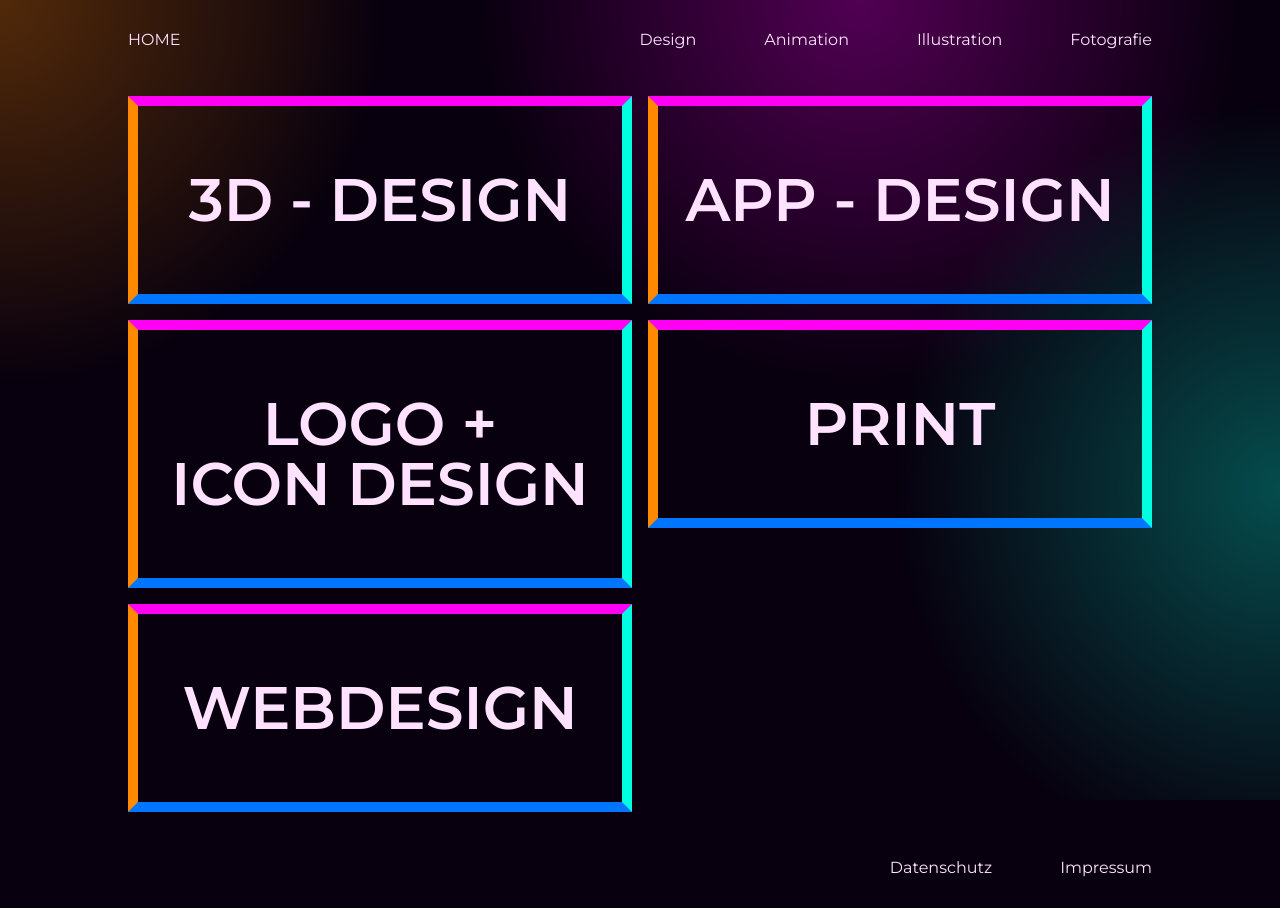
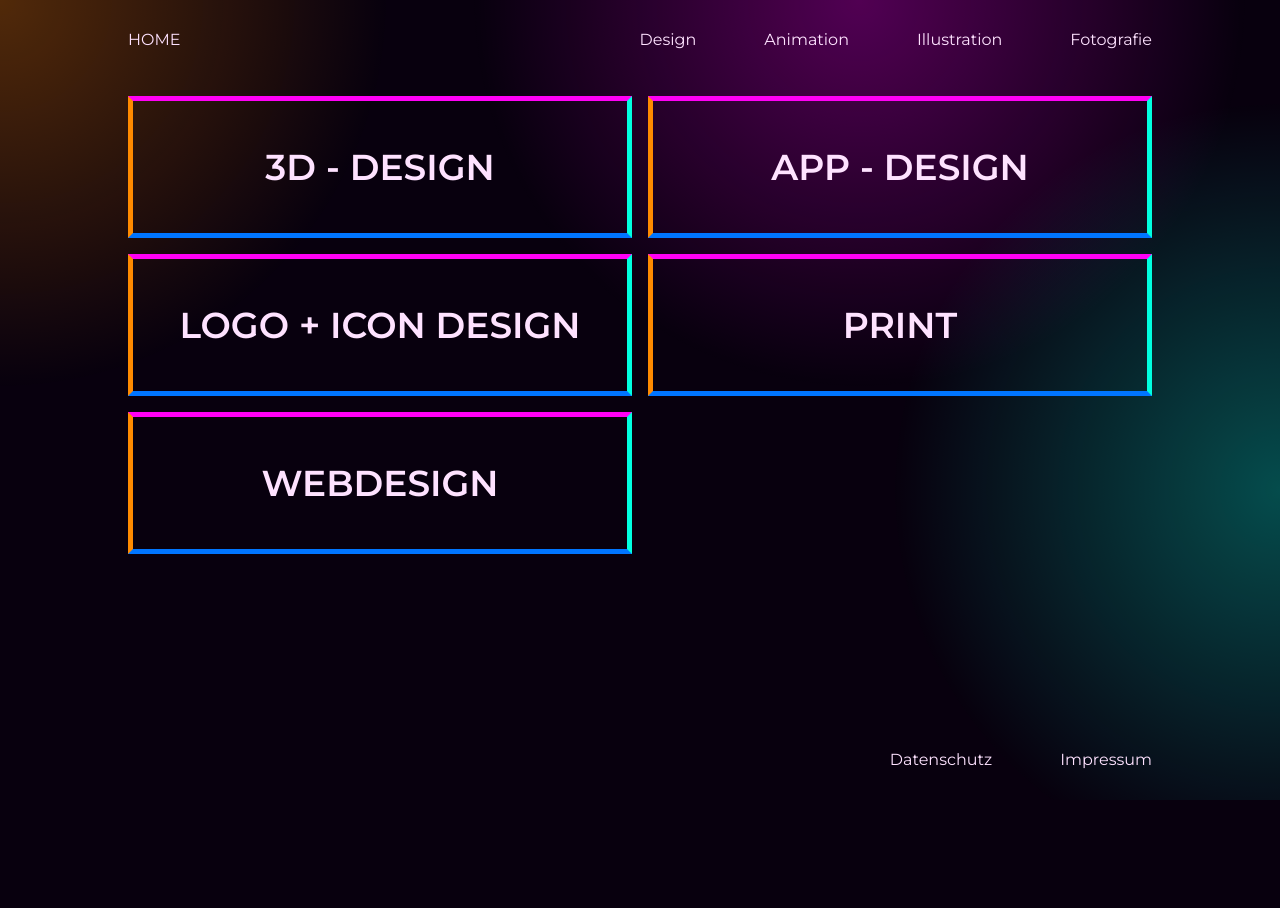
Before and after one commit to justDabuK/lilia-gilevich, an Astro site: page /design in a window 1280 px wide. After the commit the page ends 800 px from the top, so only its background shows below. Built offline with nearby package versions, Linux system fonts and the light colour scheme; Astro itself is replaced by a stand-in of ours.

Commit message:
feat: add medium mode

```diff
--- a/src/components/CategoryList.astro
+++ b/src/components/CategoryList.astro
@@ -24,16 +24,23 @@ const { categoryList, size } = Astro.props;
         gap: var(--size-16);
 
         li a {
+            --border-size: 10px;
             display: block;
             font-weight: 600;
             font-size: var(--font-size-60);
             padding: var(--size-64) 0;
-            border-top: 10px solid #FF00F5;
-            border-right: 10px solid var(--accent-color-500);
-            border-bottom: 10px solid #0075FF;
-            border-left: 10px solid #FF8A00;
+            border-top: var(--border-size) solid #FF00F5;
+            border-right: var(--border-size) solid var(--accent-color-500);
+            border-bottom: var(--border-size) solid #0075FF;
+            border-left: var(--border-size) solid #FF8A00;
             text-align: center;
             transition: background-color 300ms ease-in-out;
+
+            &.medium {
+                --border-size: 5px;
+                font-size: var(--font-size-36);
+                padding: var(--size-48) 0;
+            }
 
             &:hover {
                 background-color: oklch(89.57% 0.16288831736553747 179.6632178677616 / 10%);
@@ -42,6 +49,7 @@ const { categoryList, size } = Astro.props;
             &:active {
                 color: var(--text-color);
                 background-color: oklch(89.57% 0.16288831736553747 179.6632178677616 / 50%);
+                transition: none;
             }
         }
 
```
